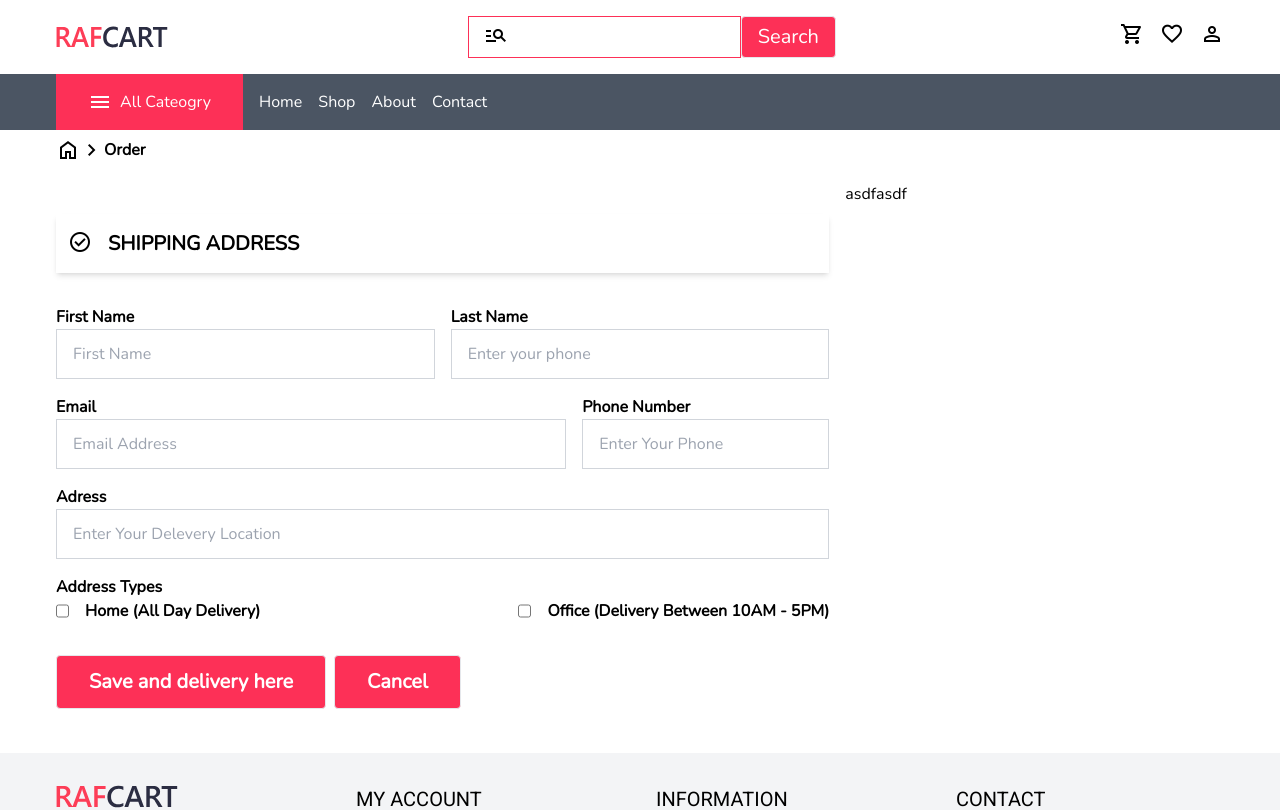
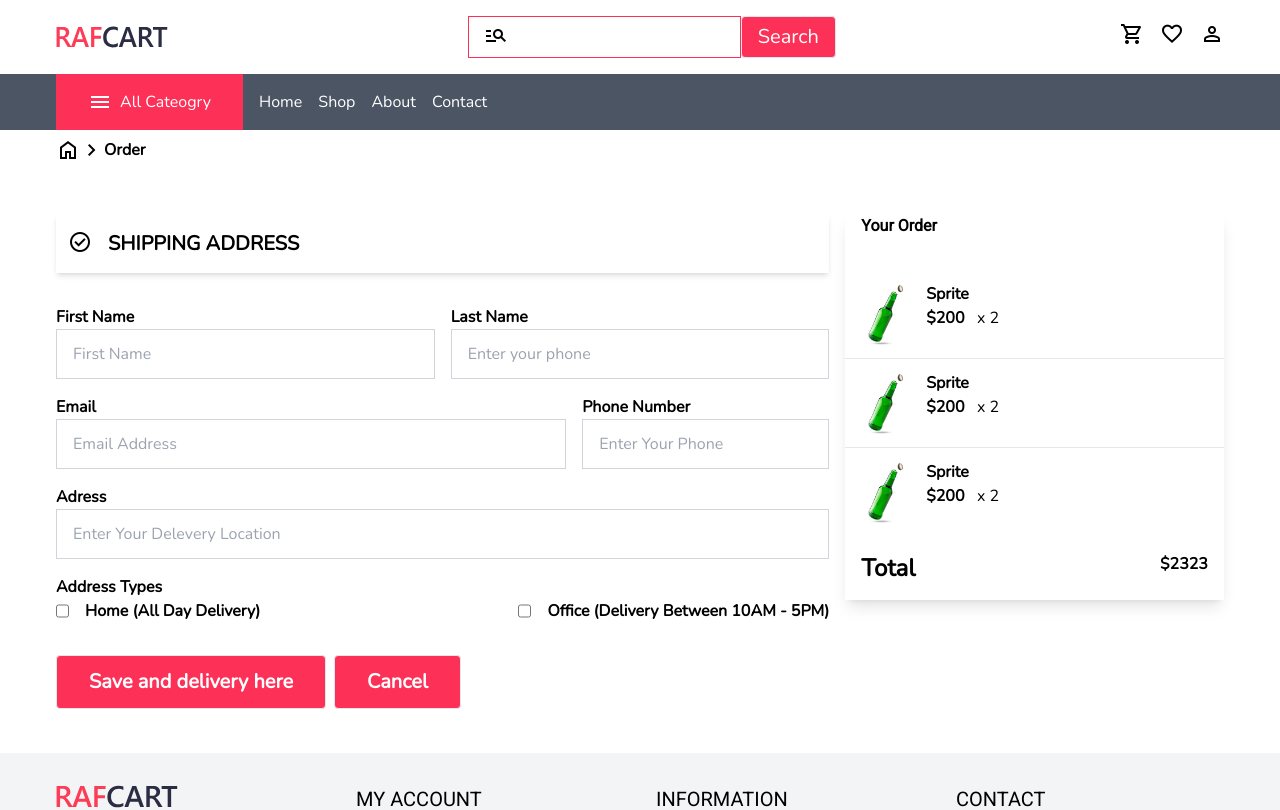
Before and after one commit to Bokhtiar/BT-Ecommerce-client, a Next.js app: page /order in a window 1280 px wide. Shown: the top 810 px of the page. Built offline with nearby package versions, Linux system fonts and the light colour scheme.

Commit message:
Order page done

```diff
--- a/pages/order/index.tsx
+++ b/pages/order/index.tsx
@@ -70,7 +70,52 @@ export default function Order() {
 
           </div>
           <div className="col-span-1">
-            asdfasdf
+            <div className='shadow-lg'>
+              <h2 className='font-bold my-8 px-4'>Your Order</h2>
+              <div className="grid grid-cols-2 py-3">
+                <div className="flex gap-4 px-4">
+                    <div className=''>
+                        <img src="/product1.jpg" className='h-16' alt="" />
+                    </div>
+                    <div>
+                      <span className='font-bold'>Sprite</span><br />
+                      <span className=''><span className='font-bold'>$200</span> &nbsp; x 2</span><br />
+                    </div>
+                </div>
+              </div>
+              <hr />
+              <div className="grid grid-cols-2 py-3">
+                <div className="flex gap-4 px-4">
+                    <div className=''>
+                        <img src="/product1.jpg" className='h-16' alt="" />
+                    </div>
+                    <div>
+                      <span className='font-bold'>Sprite</span><br />
+                      <span className=''><span className='font-bold'>$200</span> &nbsp; x 2</span><br />
+                    </div>
+                </div>
+              </div>
+              <hr />
+              <div className="grid grid-cols-2 py-3">
+                <div className="flex gap-4 px-4">
+                    <div className=''>
+                        <img src="/product1.jpg" className='h-16' alt="" />
+                    </div>
+                    <div>
+                      <span className='font-bold'>Sprite</span><br />
+                      <span className=''><span className='font-bold'>$200</span> &nbsp; x 2</span><br />
+                    </div>
+                </div>
+              </div>
+
+              <div className='flex justify-between  py-4 px-4'>
+                <div className=''>
+                  <span className='font-bold text-2xl'>Total</span>
+                </div>
+                <div><span className='font-bold'>$2323</span></div>
+              </div>
+
+            </div>
           </div>
         </div>
       </div>
```
